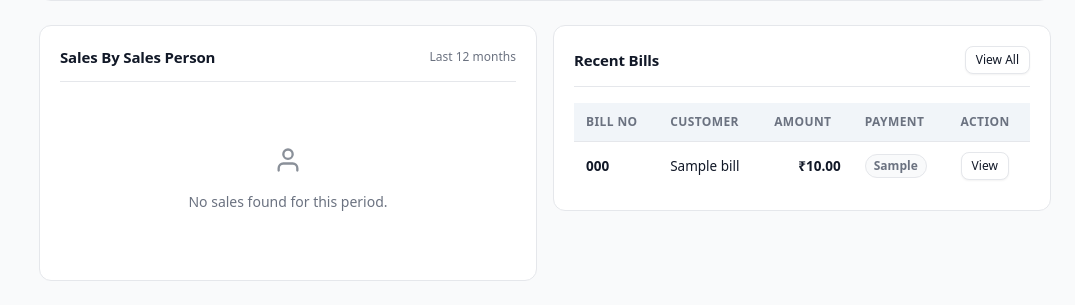
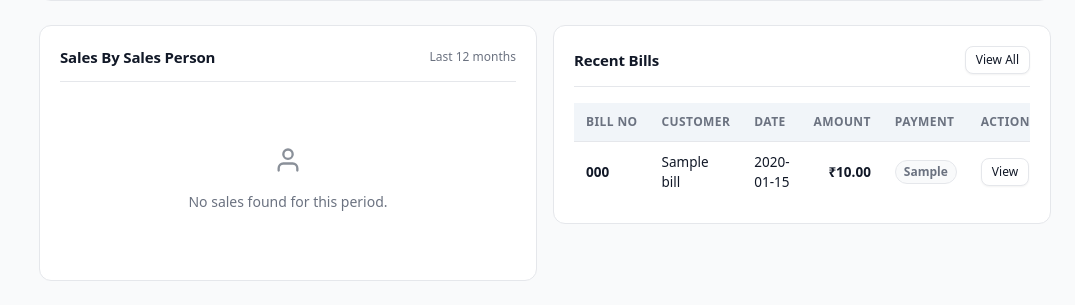
Before and after one commit to ShubhamNX-9616/NX-Billing-Software, a Flask app: page / in a window 1280 px wide. Shown: the part 888-1193 px from the top of the page, without its empty margins (205-1280 px from the left). Run offline with Flask 3, Linux system fonts and the light colour scheme; the visitor is signed in with stand-in values (Sample User, id 1); tables that the repository leaves empty hold one stand-in row (values such as "Sample post"); data that the repository does not hold is empty; some libraries are stand-ins or nearby versions.

Commit message:
Design changes added

```diff
--- a/templates/dashboard.html
+++ b/templates/dashboard.html
@@ -70,11 +70,6 @@
   .dash-tables-grid .table-scroll-wrapper { overflow-x: auto; }
   .dash-tables-grid .table-clickable th:first-child,
   .dash-tables-grid .table-clickable td:first-child { white-space: nowrap; }
-
-  @media (min-width: 1025px) {
-    /* Side by side leaves little room — drop the lowest-priority column */
-    .dash-tables-grid .col-date { display: none; }
-  }
 
   @media (max-width: 1024px) {
     .dash-tables-grid { grid-template-columns: 1fr; }
```
